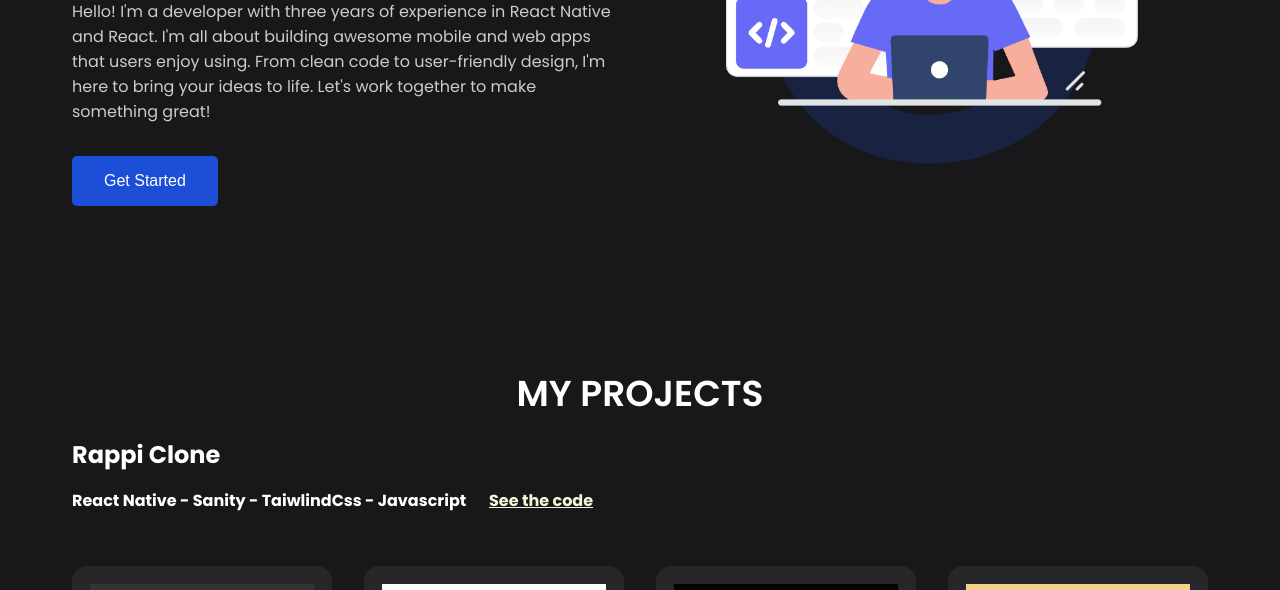
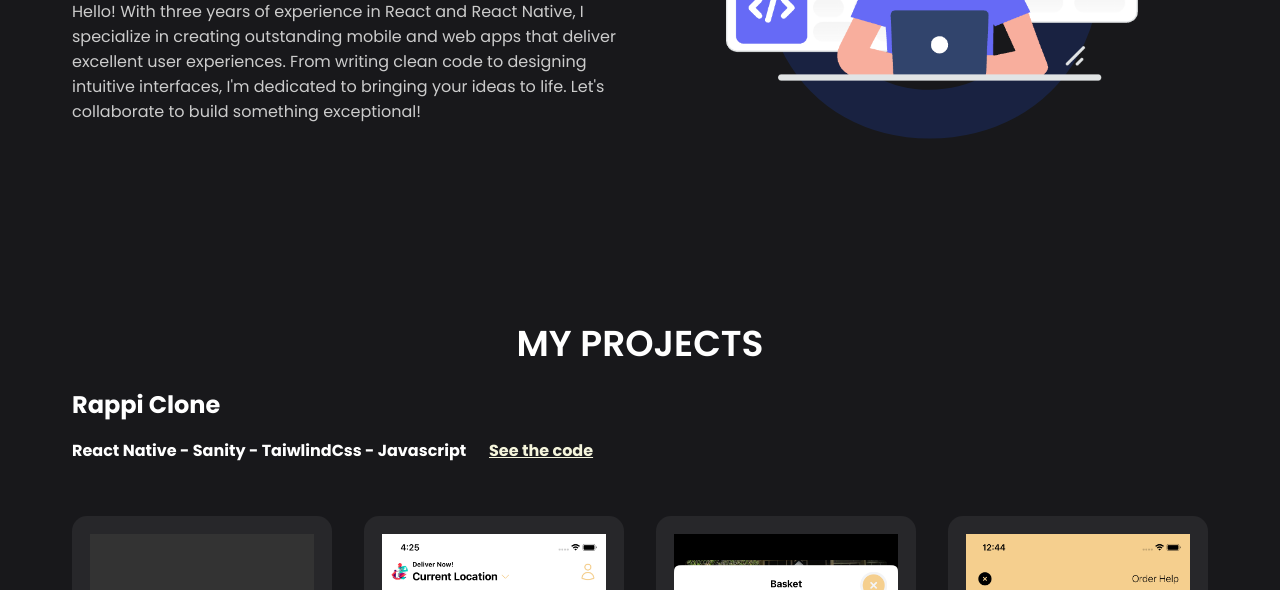
Before and after one commit to GastonCohan/Portfolio, a plain HTML site: page index.html in a window 1280 px wide. Shown: the part 510-1100 px from the top of the page. Drawn offline with nearby package versions, Linux system fonts and the light colour scheme; grey boxes are pictures that could not be loaded.

Commit message:
new description

```diff
--- a/index.html
+++ b/index.html
@@ -31,9 +31,8 @@
             <h4>CREATE YOUR SITE / APP LIKE A PRO</h4>
             <H1>Hi, I'm <span>Gastón Cohan</span>, React & React Native Developer</H1>
             <p>
-                Hello! I'm  a developer with three years of experience in React Native and React. I'm all about building awesome mobile and web apps that users enjoy using. From clean code to user-friendly design, I'm here to bring your ideas to life. Let's work together to make something great!
+                Hello! With three years of experience in React and React Native, I specialize in creating outstanding mobile and web apps that deliver excellent user experiences. From writing clean code to designing intuitive interfaces, I'm dedicated to bringing your ideas to life. Let's collaborate to build something exceptional!
             </p>
-            <button class="btn">Get Started</button>
         </div>
         <div class="image">
             <img src="images/header.png">
```
